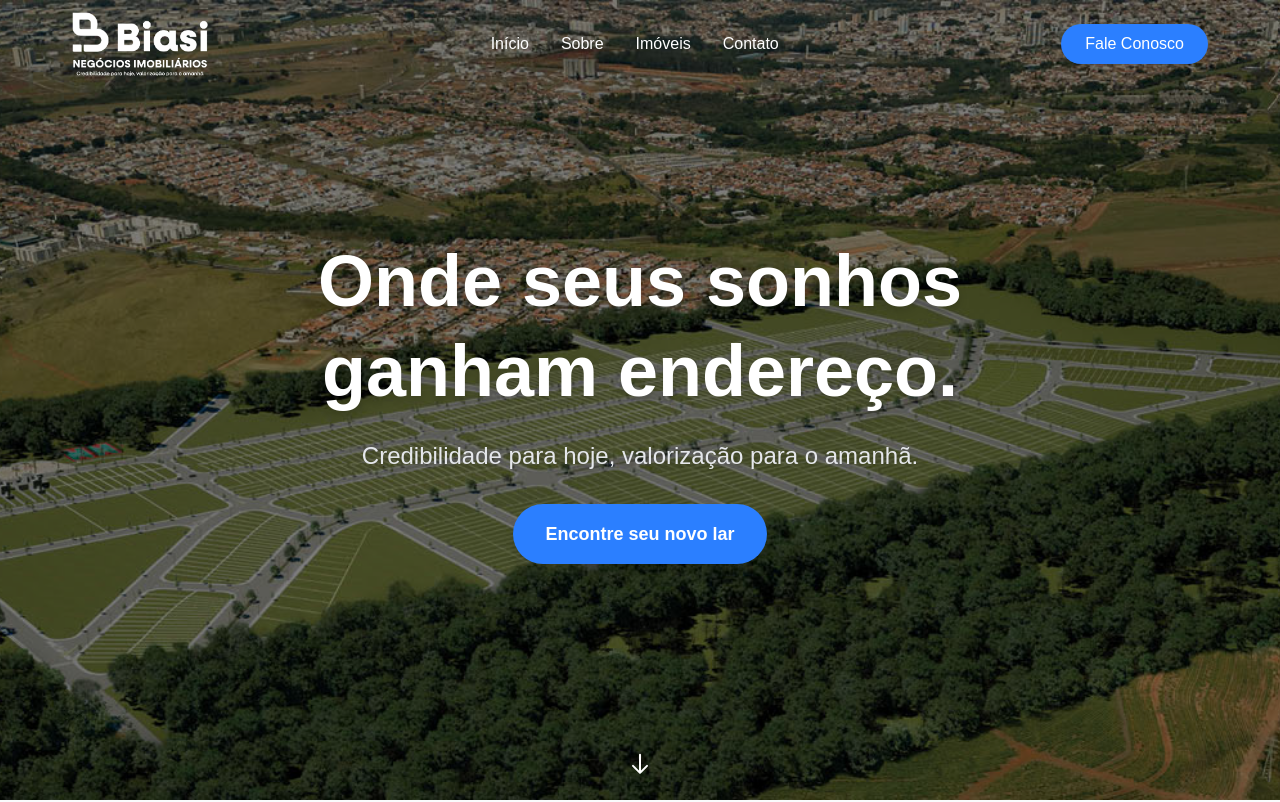
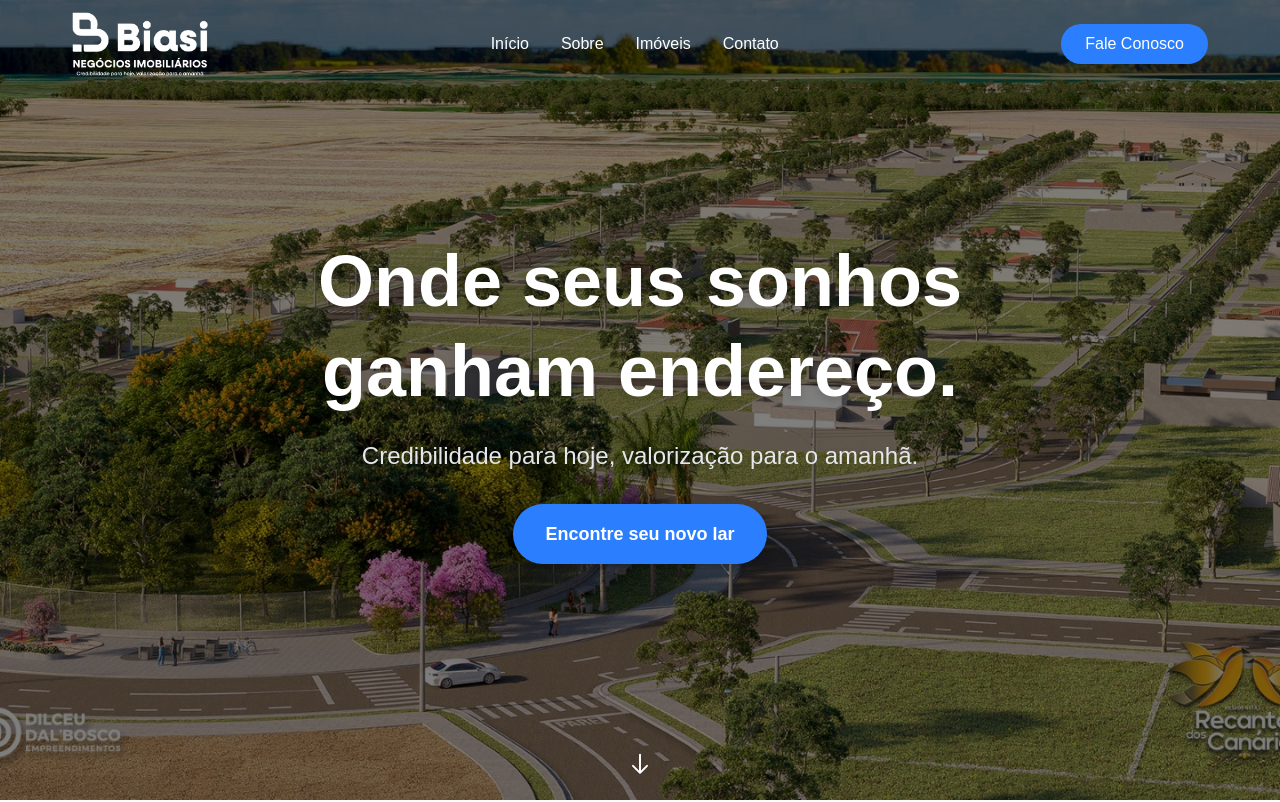
Before and after one commit to dev-rafacoelho/lp-biasi, a Next.js app: page / in a window 1280 px wide. Shown: the top 802 px of the page. Built offline with nearby package versions, Linux system fonts and the light colour scheme.

Commit message:
Update HeroSection image source from fundo2.jpg to fundo4.jpg for improved visual content.

```diff
--- a/src/components/HeroSection.tsx
+++ b/src/components/HeroSection.tsx
@@ -14,7 +14,7 @@ export default function HeroSection() {
         className="absolute inset-0"
       >
         <Image
-          src="/fundo2.jpg"
+          src="/fundo4.jpg"
           alt="Vista aérea de loteamento e terrenos"
           fill
           className="object-cover"
```
Also changed, not shown: public/fundo4.jpg (added).
